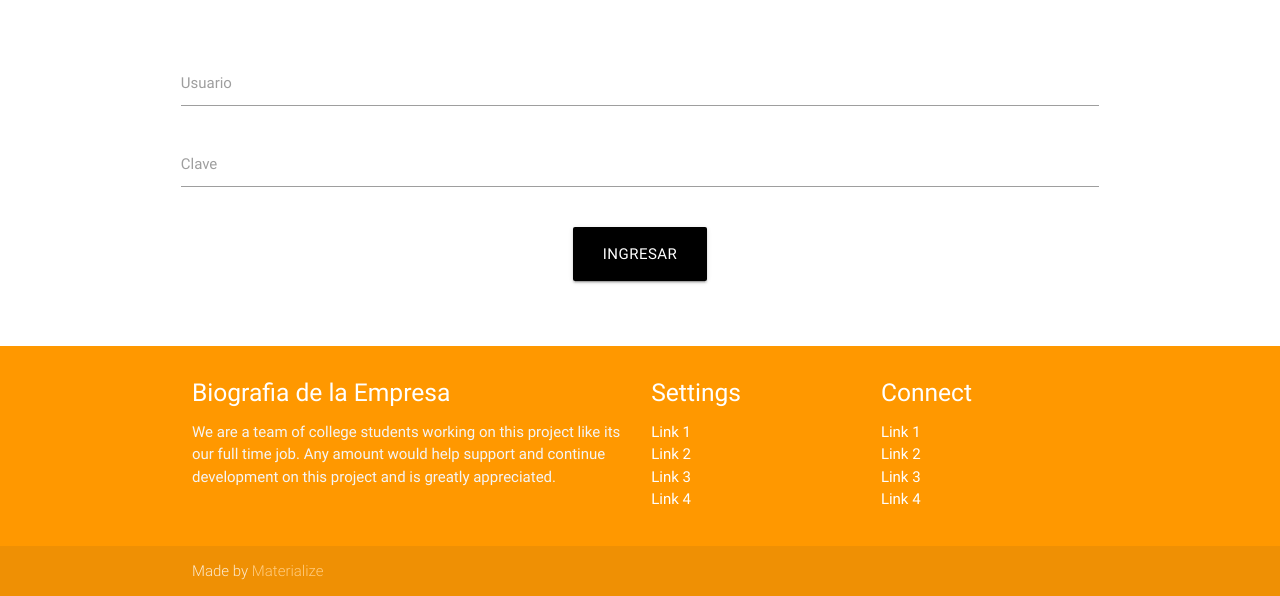
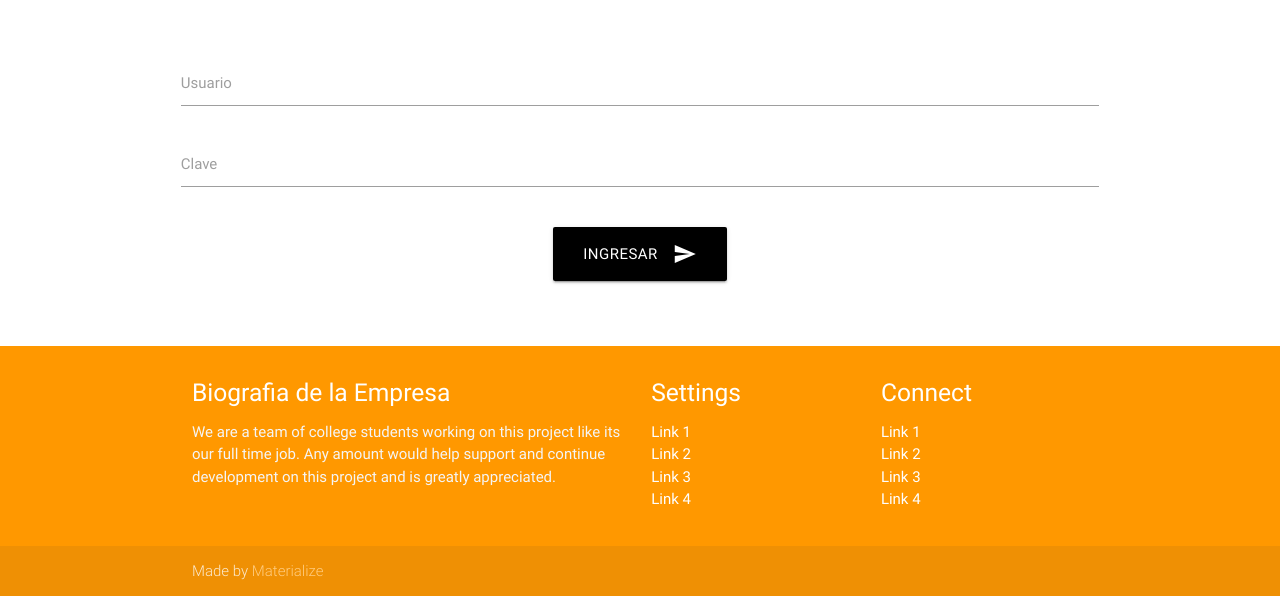
Before and after one commit to rafaelzelaya/TheBoss, a PHP site: page /Login.php in a window 1280 px wide. Shown: the part 231-827 px from the top of the page. Run offline with PHP 8.4, Linux system fonts and the light colour scheme.

Commit message:
Se agrego icono al boton ingresar de login.

```diff
--- a/Vistas/Login.php
+++ b/Vistas/Login.php
@@ -29,7 +29,7 @@
         </div>
         <a id="BtnAceptar"
         class="btn-large waves-effect waves-light black"
-        onclick="Login()">Ingresar</a>
+        onclick="Login()">Ingresar<i class="material-icons right">send</i></a>
       </div>
       <br><br>
     </div>
```
